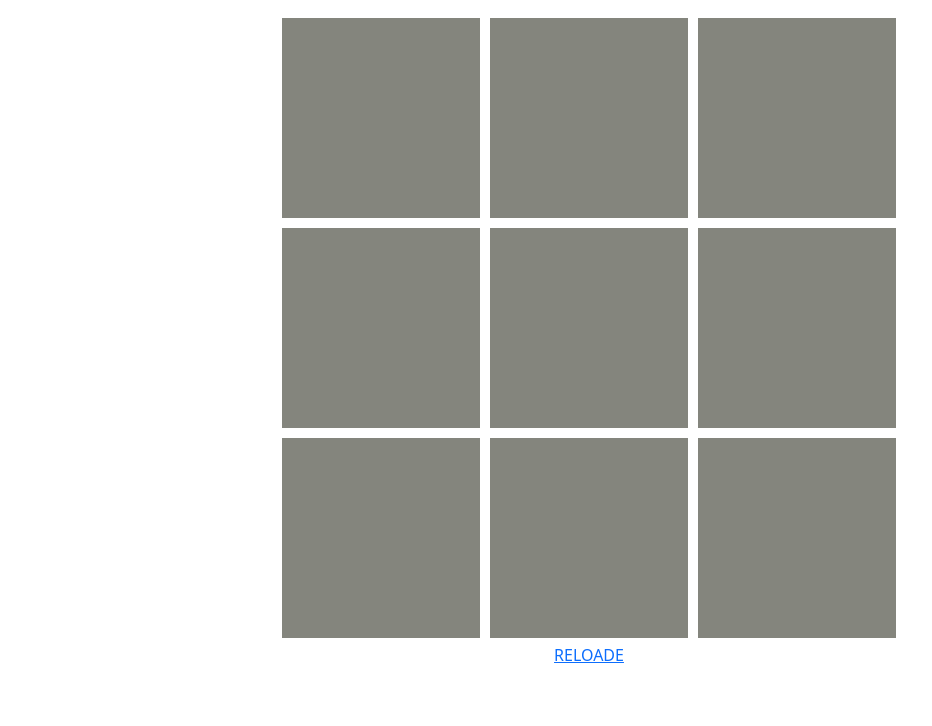
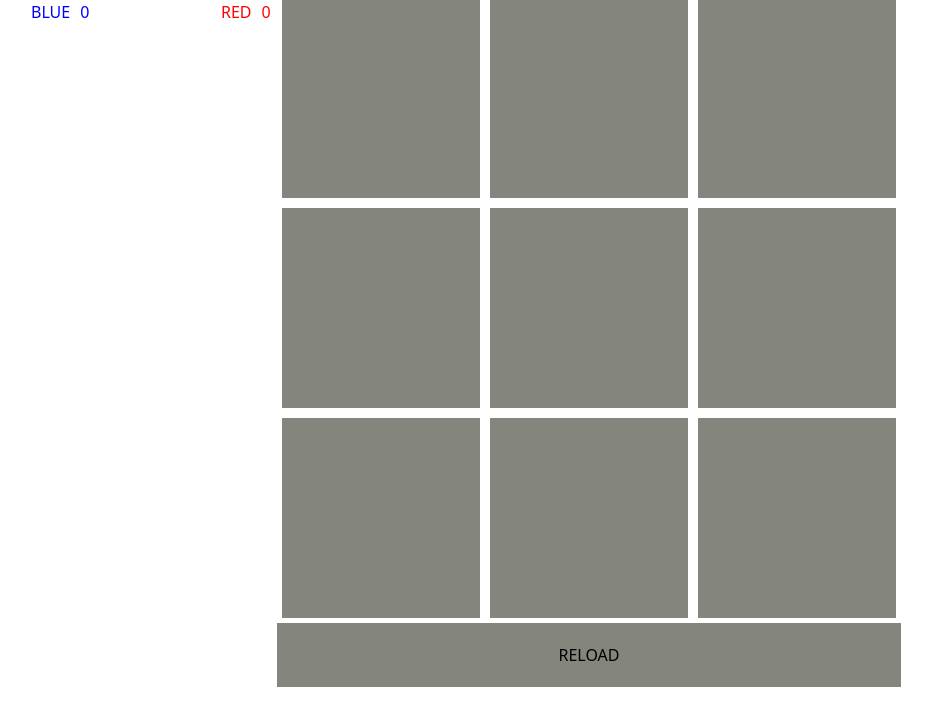
Before and after one commit to abdalasamirg/x-o, a plain HTML site: page index.html in a window 1280 px wide. Shown: the whole page, without its empty margins (51-983 px from the left). Drawn offline with Linux system fonts and the light colour scheme; some packages are replaced by stand-ins of ours; a script that the page names is missing.

Commit message:
Update index.html

```diff
--- a/index.html
+++ b/index.html
@@ -11,6 +11,14 @@
 </head>
 
 <body>
+    <div class="container">
+        <div class="row points">
+            <div class="col-2 " style="color: blue;">BLUE<span id="blue" style="margin-left: 10px;">0</span></div>
+            <div class="col-2" style="color: red;">RED<span id="red" style="margin-left: 10px;">0</span></div>
+
+        </div>
+    </div>
+
     <div class="contanier">
         <div class="tables text-center " style="max-width:600px ;margin-top: 100px; text-align: center;">
             <div class="row" id="row">
@@ -28,7 +36,7 @@
                 <div class="col" id="eight"></div>
                 <div class="col" id="nine"></div>
             </div>
-            <div class="row"><a href="">RELOADE</a></div>
+            <div class="row"><button id="button" style="border: none;background-color: rgb(132, 133, 125);padding: 20px;">RELOAD</button></div>
 
         </div>
     </div>
```
